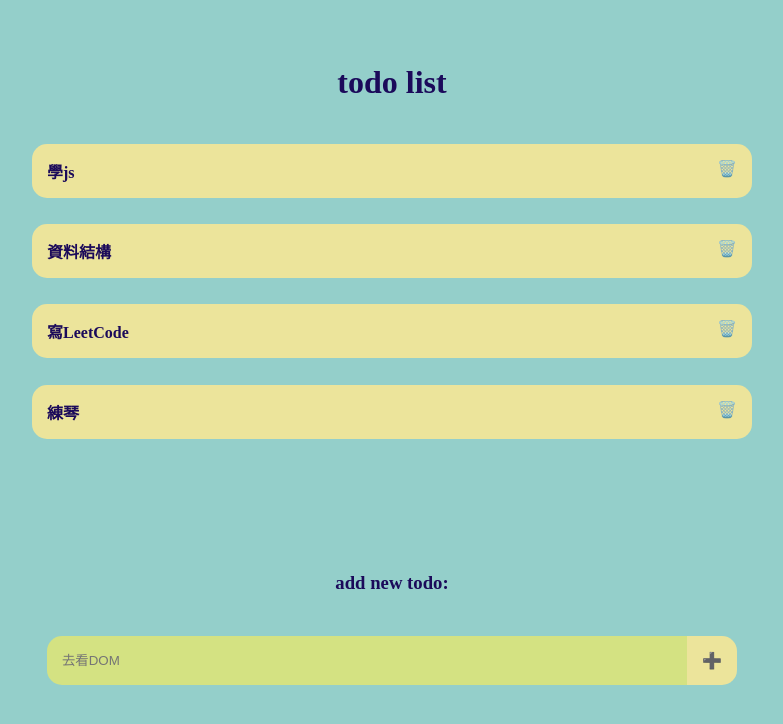
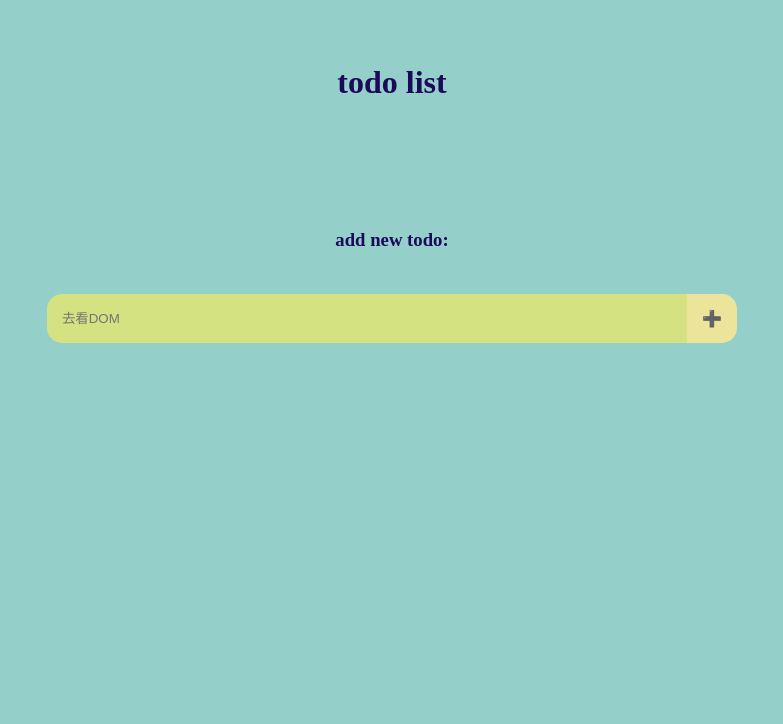
Before and after one commit to qestiorisk/firebase_demo, a plain HTML site: page index.html in a window 1280 px wide. Shown: the whole page, without its empty margins (248-1031 px from the left). Drawn offline with Linux system fonts and the light colour scheme.

Commit message:
add json-data

```diff
--- a/index.html
+++ b/index.html
@@ -10,25 +10,6 @@
     <h1> todo list </h1>
 <div class="total_datas">
 
-  <div class="data">
-    <h4>學js</h4>
-    <h4 class="icon">🗑️</h4>
-  </div>
-
-  <div class="data">
-    <h4>資料結構</h4>
-    <h4 class="icon">🗑️</h4>
-  </div>
-
-  <div class="data">
-    <h4>寫LeetCode</h4>
-    <h4 class="icon">🗑️</h4>
-  </div>
-
-  <div class="data">
-    <h4>練琴</h4>
-    <h4 class="icon">🗑️</h4>
-  </div>
 
 
 </div>
--- a/js/index.js
+++ b/js/index.js
@@ -1,3 +1,12 @@
+let data = [
+    {
+        content: "123"
+    },
+    {
+        content: "123"
+    }
+]
+
 // 抓到網頁元素
 const button = document.querySelector(".add_todo")
 const new_todo = document.querySelector(".new_todo_value")
```
